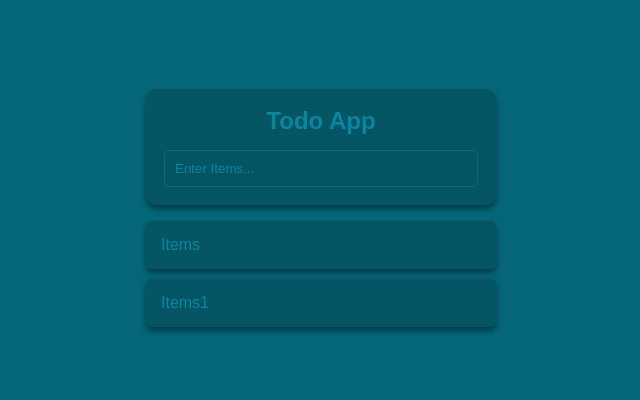
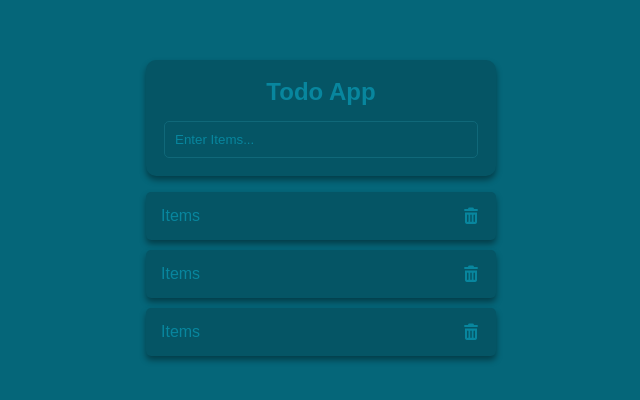
Before and after one commit to MubasheeraUB/study-fullstack, a React (Vite) app in the folder React/todoapp/: page / in a window 1280 px wide. Shown: the part 184-584 px from the top of the page, without its empty margins (319-959 px from the left). Built offline with nearby package versions, Linux system fonts and the light colour scheme.

Commit message:
Todo App part 1 completed

```diff
--- a/React/todoapp/index.html
+++ b/React/todoapp/index.html
@@ -3,6 +3,7 @@
   <head>
     <meta charset="UTF-8" />
     <link rel="icon" type="image/svg+xml" href="/favicon.svg" />
+    <link rel="stylesheet" href="https://cdnjs.cloudflare.com/ajax/libs/font-awesome/7.3.1/css/all.min.css" />
     <meta name="viewport" content="width=device-width, initial-scale=1.0" />
     <title>todoapp</title>
   </head>
--- a/React/todoapp/src/component/TodoApp.css
+++ b/React/todoapp/src/component/TodoApp.css
@@ -26,6 +26,7 @@ body {
     border: 1px solid #106879;
     width: 100%;
     padding: 10px;
+    color: #08869e;
     box-sizing: border-box;
     background-color: #055565;
 }
@@ -40,6 +41,7 @@ ul{
 }
 
 ul li{
+    display: flex;
     list-style: none;
     /* background-color: #fff; */
     padding: 15px;
@@ -48,6 +50,12 @@ ul li{
     color: #08869e;
     box-shadow: 0 4px 6px #00000066;
     background-color: #055565;
+    align-items: center;
+}
+
+ul li i {
+  margin-left: auto;
+  cursor: pointer;
 }
 
 h2 {
--- a/React/todoapp/src/component/TodoApp.jsx
+++ b/React/todoapp/src/component/TodoApp.jsx
@@ -11,8 +11,15 @@ export default class TodoApp extends Component {
         </form>
 
         <ul>
-          <li>Items</li>
-          <li>Items1</li>
+          <li>
+            Items <i className="fas fa-trash-alt"></i>
+          </li>
+          <li>
+            Items <i className="fas fa-trash-alt"></i>
+          </li>
+          <li>
+            Items <i className="fas fa-trash-alt"></i>
+          </li>
         </ul>
       </div>
     );
```
Also changed, not shown: 1 other file (tests, documents, lock files or other folders).
